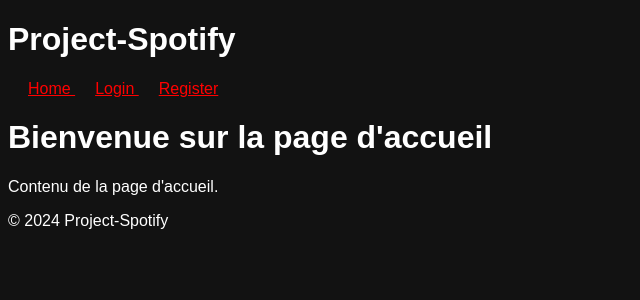
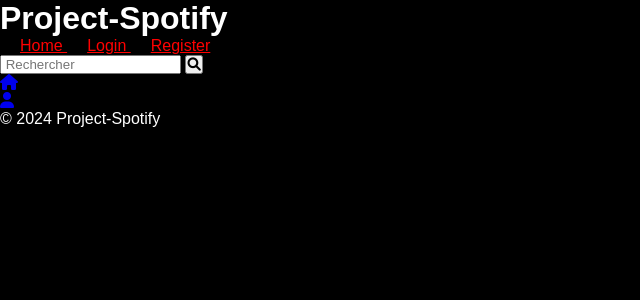
Before and after one commit to Hussen-YOUSUF-NURHUSSEN-96/Spotify_Fil_Rouge, a PHP site: page / in a window 1280 px wide. Shown: the top 300 px of the page, without its empty margins (0-640 px from the left). Run offline with PHP 8.4, Linux system fonts and the light colour scheme.

Commit message:
page HomE

```diff
--- /dev/null
+++ b/assets/css/home.css
@@ -0,0 +1,9 @@
+*{
+    margin: 0;
+    padding: 0;
+}
+
+body{
+    width: 100%;
+    background-color: black;
+}
--- a/assets/css/register.css
+++ b/assets/css/register.css
@@ -89,7 +89,7 @@ p{
       0px 5px 5px -1px rgba(58, 233, 113, 0.25),
       inset 4px 4px 8px rgba(175, 255, 182, 0.5),
       inset -4px -4px 8px rgba(19, 216, 78, 0.35);
-      margin: 20px;+
+      margin: 20px;
 
       height: 30px;
       text-align: center;
--- a/views/templates/home.php
+++ b/views/templates/home.php
@@ -1,6 +1,27 @@
+<!DOCTYPE html>
+<html lang="en">
+<head>
+    <meta charset="UTF-8">
+    <meta name="viewport" content="width=device-width, initial-scale=1.0">
+    <title>Home - Spotifeux</title>
+    <link rel="stylesheet" href="assets/css/home.css">
+    <link rel="stylesheet" href="https://cdnjs.cloudflare.com/ajax/libs/font-awesome/6.0.0/css/all.min.css">
+</head>
+<body>
+<!--HEADER-->
+    <header>
+        <div class="search">
+            <input type="text" placeholder=" Rechercher">
+            <button type="submit"><i class="fas fa-search"></i></button>
 
-<?php $title = $title ?? 'Accueil'; ?>
+        </div>
+    <div>
+        <a href="#"><i class="fas fa-home"></i></a>
+    </div>
+    <div>
+        <a href="#"><i class="fas fa-user"></i></a>
+    </div>
+    </header>
 
-<h1> Bienvenue sur la page d'accueil </h1>
-
-<p> Contenu de la page d'accueil. </p>
+</body>
+</html>
```
